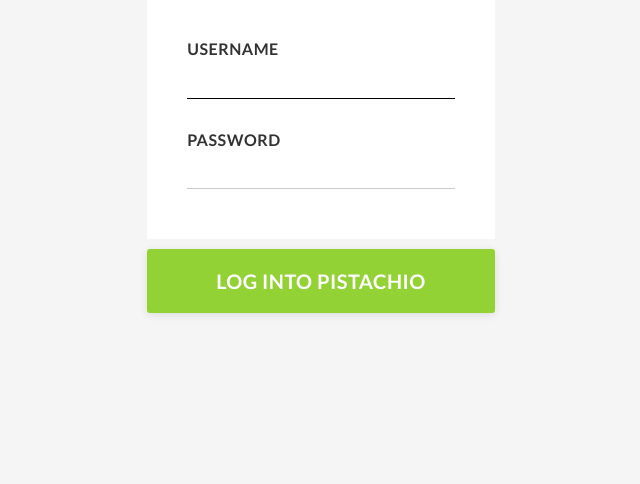
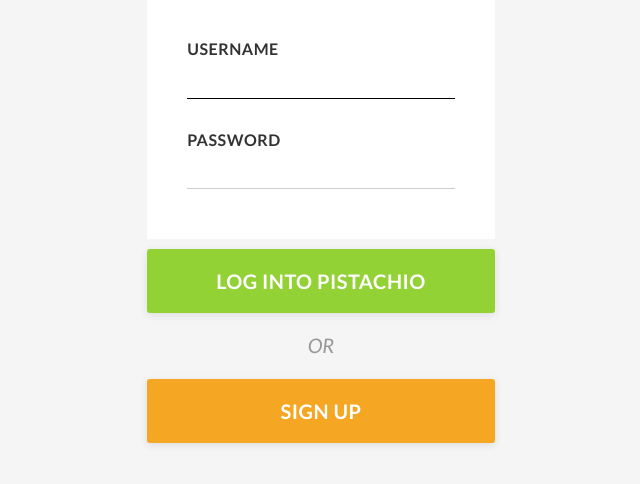
Before and after one commit to spdasilv/pistachio, a Django app: template pistachio/api/templates/registration/login.html in a window 1280 px wide. Shown: the part 70-554 px from the top of the page, without its empty margins (314-954 px from the left). Run offline with Django 3.2, Linux system fonts and the light colour scheme; the template is opened without the code that fills it, so the values that code supplies are empty.

Commit message:
Signup & Login
Fixed button in signup and added button to login.

```diff
--- a/pistachio/api/templates/api/signup.html
+++ b/pistachio/api/templates/api/signup.html
@@ -44,9 +44,9 @@
                         {% endfor %}
                       </p>
                     {% endfor %}
-                    <button class="green-button" style="width:100%" type="submit"><h3 class="main-title">Sign Up</h3></button>
                   </form>
-                </div>
+            </div>
+            <button class="green-button" style="width:100%" type="submit"><h3 class="main-title">Sign Up</h3></button>
             </div>
         </div>
     </body>
--- a/pistachio/api/templates/registration/login.html
+++ b/pistachio/api/templates/registration/login.html
@@ -7,6 +7,16 @@
         {% load static %}
         <link href="{% static "api/css/style.css" %}" rel="stylesheet" type="text/css"/>
         <link href="{% static "api/css/styling.css" %}" rel="stylesheet" type="text/css"/>
+        <style type="text/css">
+            .headline{
+                padding-bottom: 2px;
+                background: transparent;
+                font-size: 20px;
+                font-weight: normal;
+                font-style: italic;
+                color: var(--darkergrey);
+            }
+        </style>
     </head>
 <div class="col-4 offset-4">
     <div class="parent-container1">
@@ -23,6 +33,10 @@
             </div>
             <button class="green-button" style="width:100%" type="submit"><h3 class="main-title">Log into Pistachio</h3></button>
         </form>
+        <div> <h3 class="headline" style="text-align: center;">OR</h3> </div>
+        <a href="{% url 'api:signup' %}">
+        <button class="gold-button" style="width:100%" type="submit"><h3 class="main-title">Sign Up</h3></button>
+        </a>
     </div>
 </div>
 {% endblock %}
```
